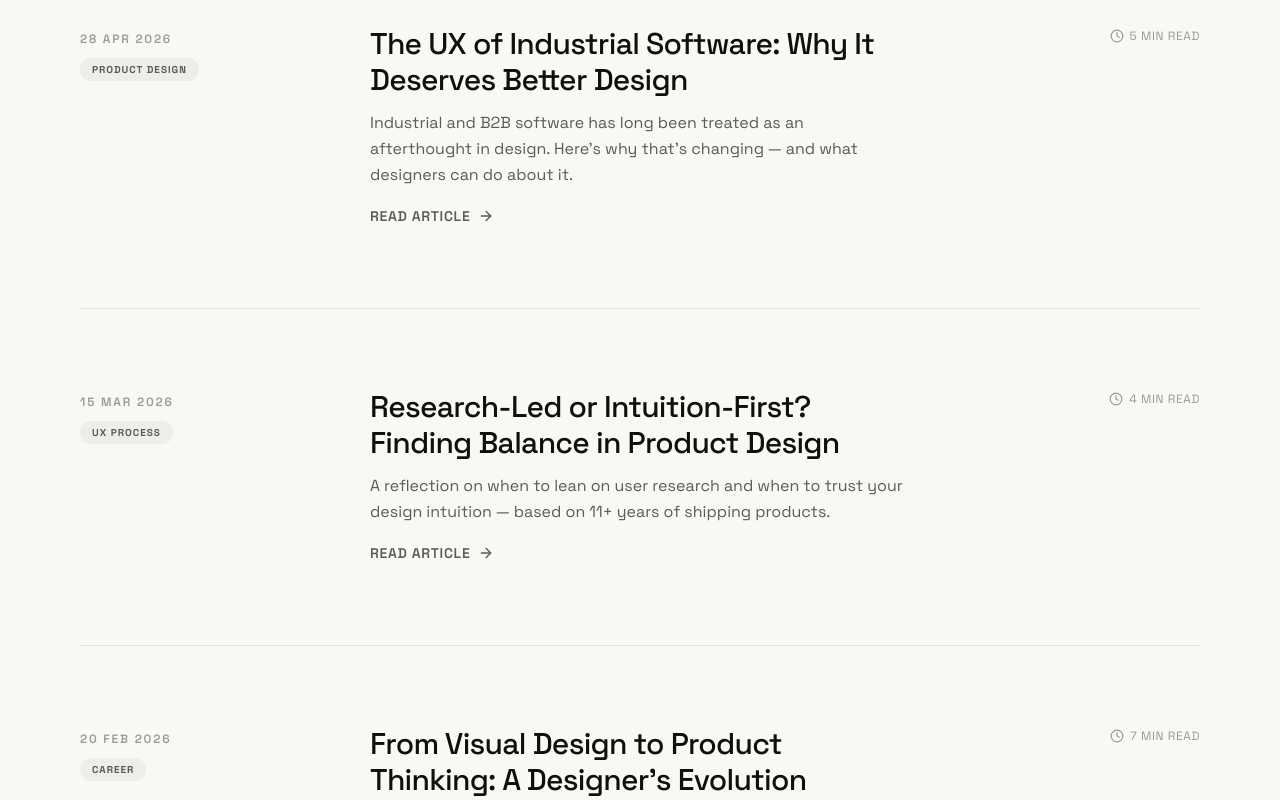
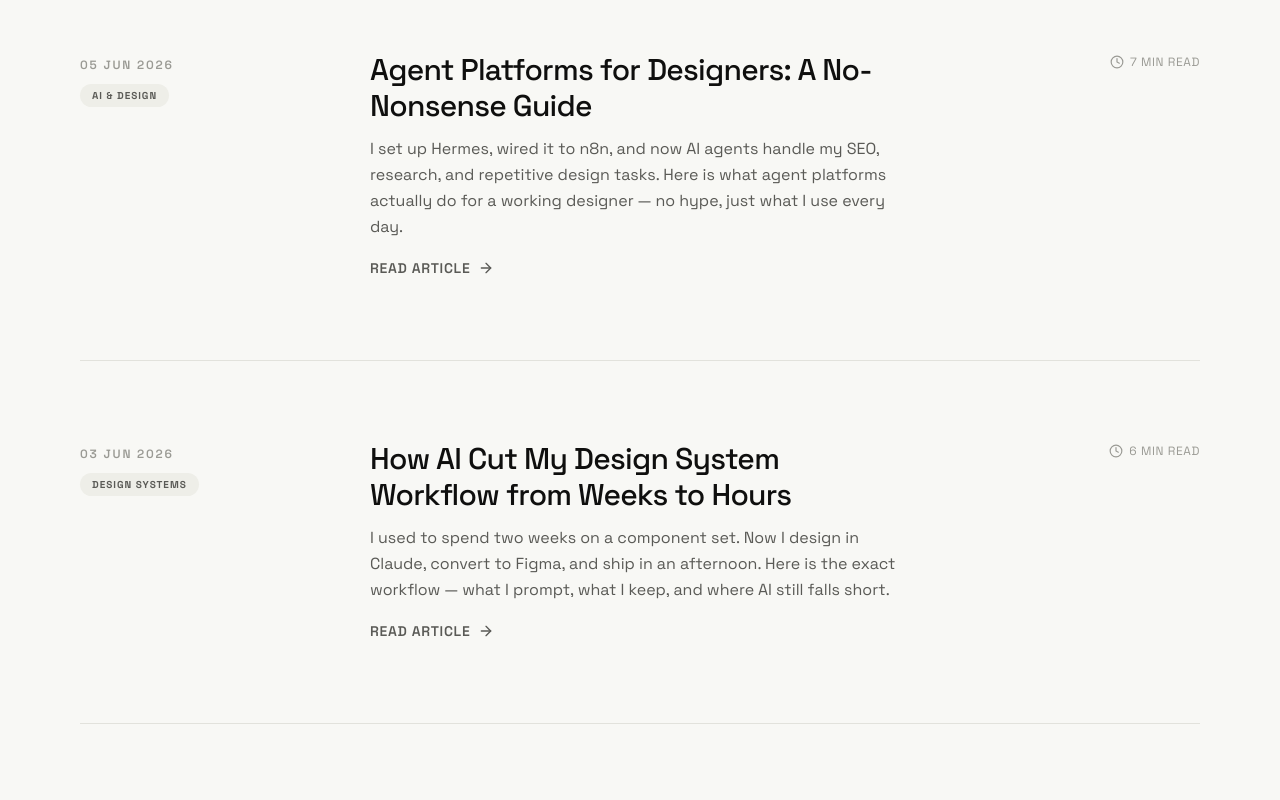
Before and after one commit to noushweb/mnk-portfolio, a Next.js app: page /articles in a window 1280 px wide. Shown: the part 980-1780 px from the top of the page. Built offline with nearby package versions, Linux system fonts and the light colour scheme.

Commit message:
fix: articles listing imports from lib, sitemap includes article pages
- Articles page now imports from @/lib/articles-data (single source of truth)
- Removed duplicate hardcoded article list from page.tsx
- Sitemap now generates /articles/[slug] entries for all 8 articles (20 routes total)

```diff
--- a/app/articles/page.tsx
+++ b/app/articles/page.tsx
@@ -2,62 +2,15 @@ import type { Metadata } from "next";
 import Link from "next/link";
 import { ArrowRight, Clock, ChevronLeft, ChevronRight } from "lucide-react";
 import ScrollReveal from "@/components/ScrollReveal";
+import { articles } from "@/lib/articles-data";
 
 export const metadata: Metadata = {
   title: "Articles | Mohammed Noushad — Product Designer",
   description:
-    "Notes, reflections, and deep dives on product design, design systems, and building better digital experiences.",
+    "Notes, reflections, and deep dives on product design, design systems, AI-assisted development, and building better digital experiences.",
 };
 
 const PER_PAGE = 4;
-
-const articles = [
-  {
-    slug: "design-systems-at-scale",
-    date: "12 May 2026",
-    category: "Design Systems",
-    title: "Design Systems at Scale: Lessons from 5+ Enterprise Apps",
-    excerpt:
-      "How we built and maintained a unified design system that powers multiple enterprise applications — from component architecture to cross-team adoption.",
-    readTime: "6 min read",
-  },
-  {
-    slug: "ux-of-industrial-software",
-    date: "28 Apr 2026",
-    category: "Product Design",
-    title: "The UX of Industrial Software: Why It Deserves Better Design",
-    excerpt:
-      "Industrial and B2B software has long been treated as an afterthought in design. Here's why that's changing — and what designers can do about it.",
-    readTime: "5 min read",
-  },
-  {
-    slug: "research-or-intuition",
-    date: "15 Mar 2026",
-    category: "UX Process",
-    title: "Research-Led or Intuition-First? Finding Balance in Product Design",
-    excerpt:
-      "A reflection on when to lean on user research and when to trust your design intuition — based on 11+ years of shipping products.",
-    readTime: "4 min read",
-  },
-  {
-    slug: "visual-to-product-thinking",
-    date: "20 Feb 2026",
-    category: "Career",
-    title: "From Visual Design to Product Thinking: A Designer's Evolution",
-    excerpt:
-      "How shifting from visual-first to problem-first changed everything about my design practice — and the career decisions that shaped it.",
-    readTime: "7 min read",
-  },
-  {
-    slug: "ai-assisted-workflows",
-    date: "08 Jan 2026",
-    category: "AI & Design",
-    title: "AI-Assisted Design Workflows: What Actually Works in 2026",
-    excerpt:
-      "A practical look at integrating AI tools into a real product design workflow — what's hype, what's helpful, and where humans still lead.",
-    readTime: "5 min read",
-  },
-];
 
 export default async function ArticlesPage({
   searchParams,
--- a/app/sitemap.ts
+++ b/app/sitemap.ts
@@ -1,4 +1,5 @@
 import type { MetadataRoute } from "next";
+import { articles } from "@/lib/articles-data";
 
 export default function sitemap(): MetadataRoute.Sitemap {
   const baseUrl = "https://enkay.dev";
@@ -18,10 +19,22 @@ export default function sitemap(): MetadataRoute.Sitemap {
     { path: "/design-system", priority: 0.5 },
   ];
 
-  return staticRoutes.map((route) => ({
+  const routes = staticRoutes.map((route) => ({
     url: `${baseUrl}${route.path}`,
     lastModified: new Date(),
     changeFrequency: "monthly" as const,
     priority: route.priority,
   }));
+
+  // Add individual article pages
+  for (const article of articles) {
+    routes.push({
+      url: `${baseUrl}/articles/${article.slug}`,
+      lastModified: new Date(),
+      changeFrequency: "monthly" as const,
+      priority: 0.6,
+    });
+  }
+
+  return routes;
 }
```
